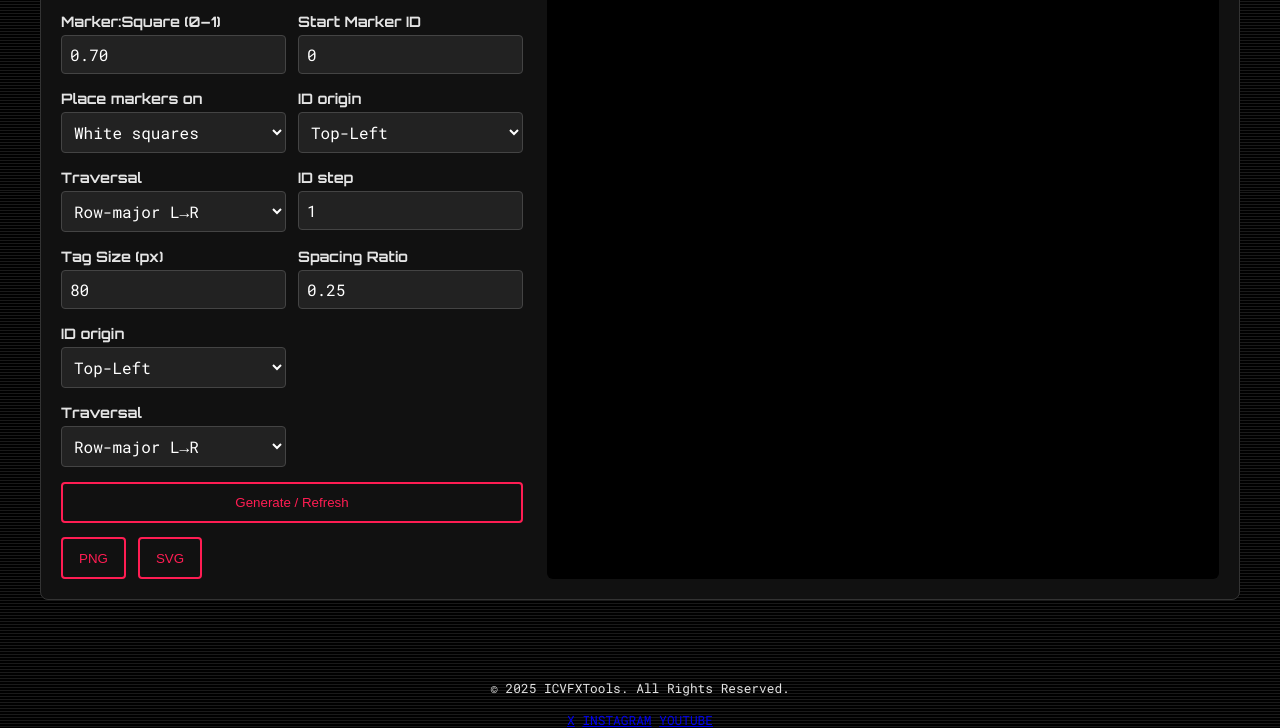
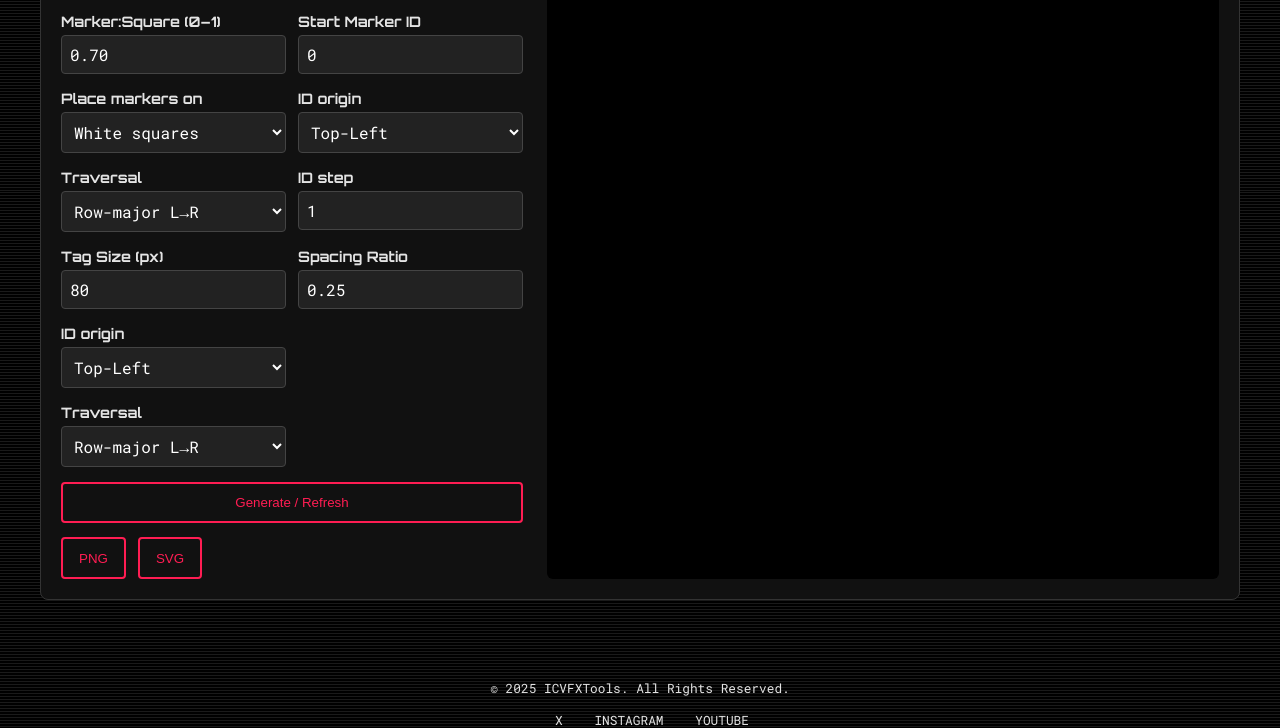
Before and after one commit to ICVFXTools/Website, a plain HTML site: page calibration-tool.html in a window 1280 px wide. Shown: the part 609-1337 px from the top of the page. Drawn offline with Linux system fonts and the light colour scheme.

Commit message:
Update style

```diff
--- a/calibration-tool.html
+++ b/calibration-tool.html
@@ -93,6 +93,17 @@
       gap: 1rem;
       order: 3;
       /* This fixes the footer position */
+    }
+
+    .social-links a {
+      color: var(--color-text-muted);
+      text-decoration: none;
+      margin-left: 1.5rem;
+      transition: color 0.2s ease;
+    }
+
+    .social-links a:hover {
+      color: var(--color-primary);
     }
   </style>
 </head>
```
